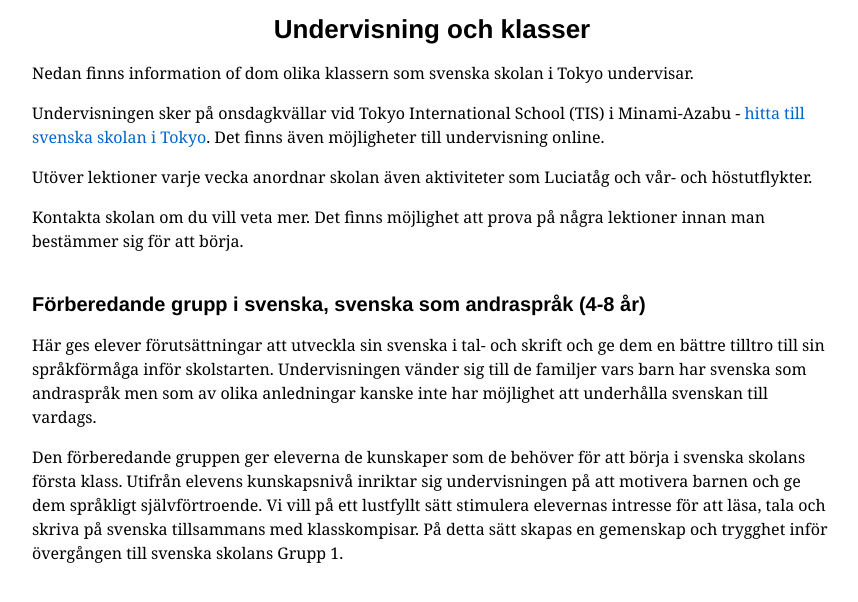
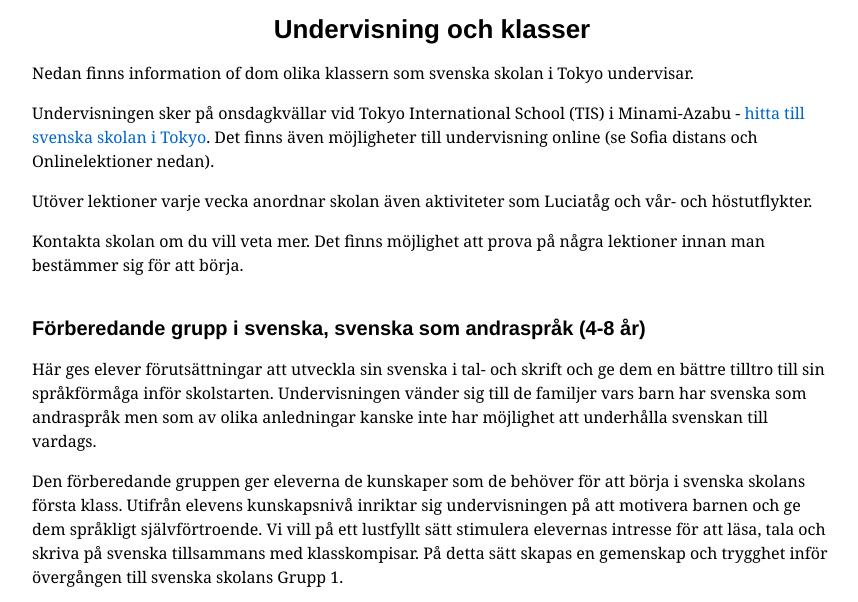
Before and after one commit to svenskaskolantokyo/svenskaskolantokyo.github.io, a plain HTML site: page undervisning.html in a window 1280 px wide. Shown: the part 146-748 px from the top of the page, without its empty margins (208-1066 px from the left). Drawn offline with Linux system fonts and the light colour scheme.

Commit message:
added description of online classes

```diff
--- a/undervisning.html
+++ b/undervisning.html
@@ -26,7 +26,7 @@
     <p>Nedan finns information of dom olika klassern som svenska skolan i Tokyo undervisar.</p>
 
     <p>Undervisningen sker på onsdagkvällar vid Tokyo International School (TIS) i Minami-Azabu - <a href="hitta.html">hitta till svenska skolan i Tokyo</a>.
-    Det finns även möjligheter till undervisning online.</p>
+    Det finns även möjligheter till undervisning online (se Sofia distans och Onlinelektioner nedan).</p>
 
     <p>Utöver lektioner varje vecka anordnar skolan även aktiviteter som Luciatåg och vår- och höstutflykter.</p>
 
```
